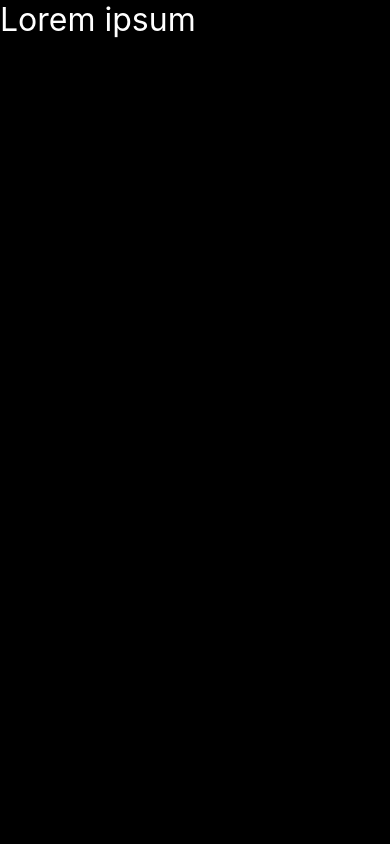
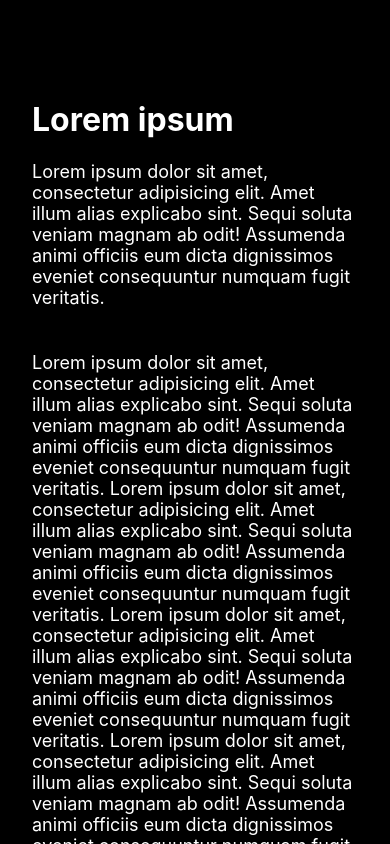
Before and after one commit to Thiago-Batista-da-Silva-Oliveira/ScrollBar-Progress, a React Native app: screen / in a window 390 px wide. Built offline with nearby package versions, Linux system fonts and the light colour scheme.

Commit message:
text styles

```diff
--- a/src/screens/Post/index.tsx
+++ b/src/screens/Post/index.tsx
@@ -1,12 +1,48 @@
-import { Text, View } from "react-native"
-import { styles } from "./styles"
+import { ScrollView, Text, View } from "react-native";
+import { styles } from "./styles";
 
 export const Post = () => {
-    return (
-        <View style={styles.container}>
-            <Text style={styles.title}>
-                Lorem ipsum
-            </Text>
+  return (
+    <View style={styles.container}>
+      <ScrollView
+      showsVerticalScrollIndicator={false}
+      contentContainerStyle={styles.content}
+      >
+        <Text style={styles.title}>Lorem ipsum</Text>
+        <View>
+          <Text style={styles.text}>
+            Lorem ipsum dolor sit amet, consectetur adipisicing elit. Amet illum
+            alias explicabo sint. Sequi soluta veniam magnam ab odit! Assumenda
+            animi officiis eum dicta dignissimos eveniet consequuntur numquam
+            fugit veritatis.
+          </Text>
+          <Text style={styles.text}>
+            Lorem ipsum dolor sit amet, consectetur adipisicing elit. Amet illum
+            alias explicabo sint. Sequi soluta veniam magnam ab odit! Assumenda
+            animi officiis eum dicta dignissimos eveniet consequuntur numquam
+            fugit veritatis. Lorem ipsum dolor sit amet, consectetur adipisicing
+            elit. Amet illum alias explicabo sint. Sequi soluta veniam magnam ab
+            odit! Assumenda animi officiis eum dicta dignissimos eveniet
+            consequuntur numquam fugit veritatis. Lorem ipsum dolor sit amet,
+            consectetur adipisicing elit. Amet illum alias explicabo sint. Sequi
+            soluta veniam magnam ab odit! Assumenda animi officiis eum dicta
+            dignissimos eveniet consequuntur numquam fugit veritatis. Lorem
+            ipsum dolor sit amet, consectetur adipisicing elit. Amet illum alias
+            explicabo sint. Sequi soluta veniam magnam ab odit! Assumenda animi
+            officiis eum dicta dignissimos eveniet consequuntur numquam fugit
+            veritatis. Lorem ipsum dolor sit amet, consectetur adipisicing elit.
+            Amet illum alias explicabo sint. Sequi soluta veniam magnam ab odit!
+            Assumenda animi officiis eum dicta dignissimos eveniet consequuntur
+            numquam fugit veritatis.
+          </Text>
+          <Text style={styles.text}>
+            Lorem ipsum dolor sit amet, consectetur adipisicing elit. Amet illum
+            alias explicabo sint. Sequi soluta veniam magnam ab odit! Assumenda
+            animi officiis eum dicta dignissimos eveniet consequuntur numquam
+            fugit veritatis.
+          </Text>
         </View>
-    )
-}
+      </ScrollView>
+    </View>
+  );
+};
--- a/src/screens/Post/styles.ts
+++ b/src/screens/Post/styles.ts
@@ -3,10 +3,20 @@ import { StyleSheet } from "react-native";
 export const styles = StyleSheet.create({
     container: {
         flex: 1,
-        backgroundColor: "#000"
+        backgroundColor: "#000",
+        paddingHorizontal: 32,
     },
     title: {
         fontSize: 32,
-        color: '#FFF'
+        color: '#FFF',
+        fontWeight: 'bold',
+    },
+    text: {
+        color: '#FFF',
+        fontSize: 18,
+        marginVertical: 22,
+    },
+    content: {
+        paddingTop: 100,
     }
 })
```
